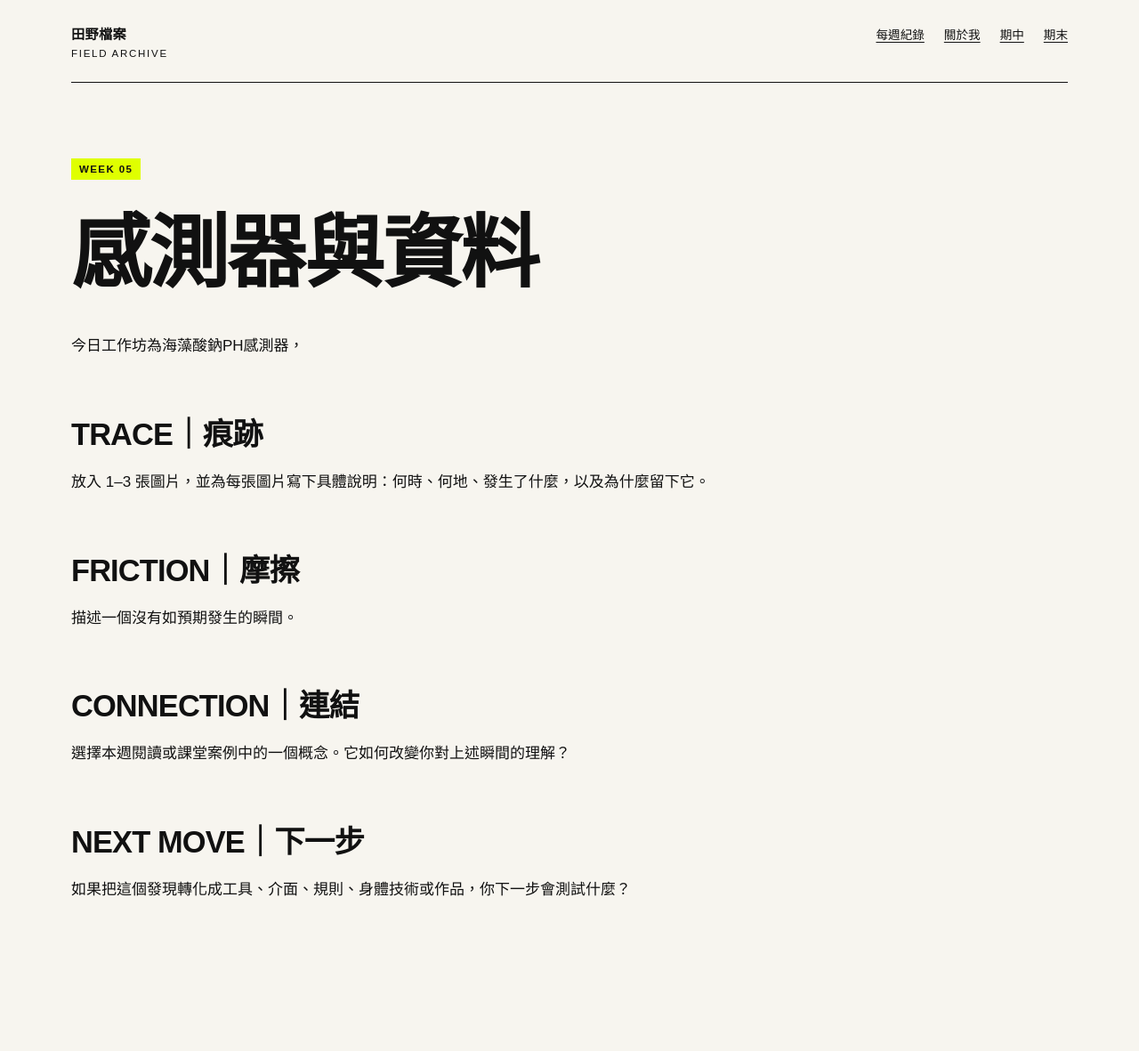
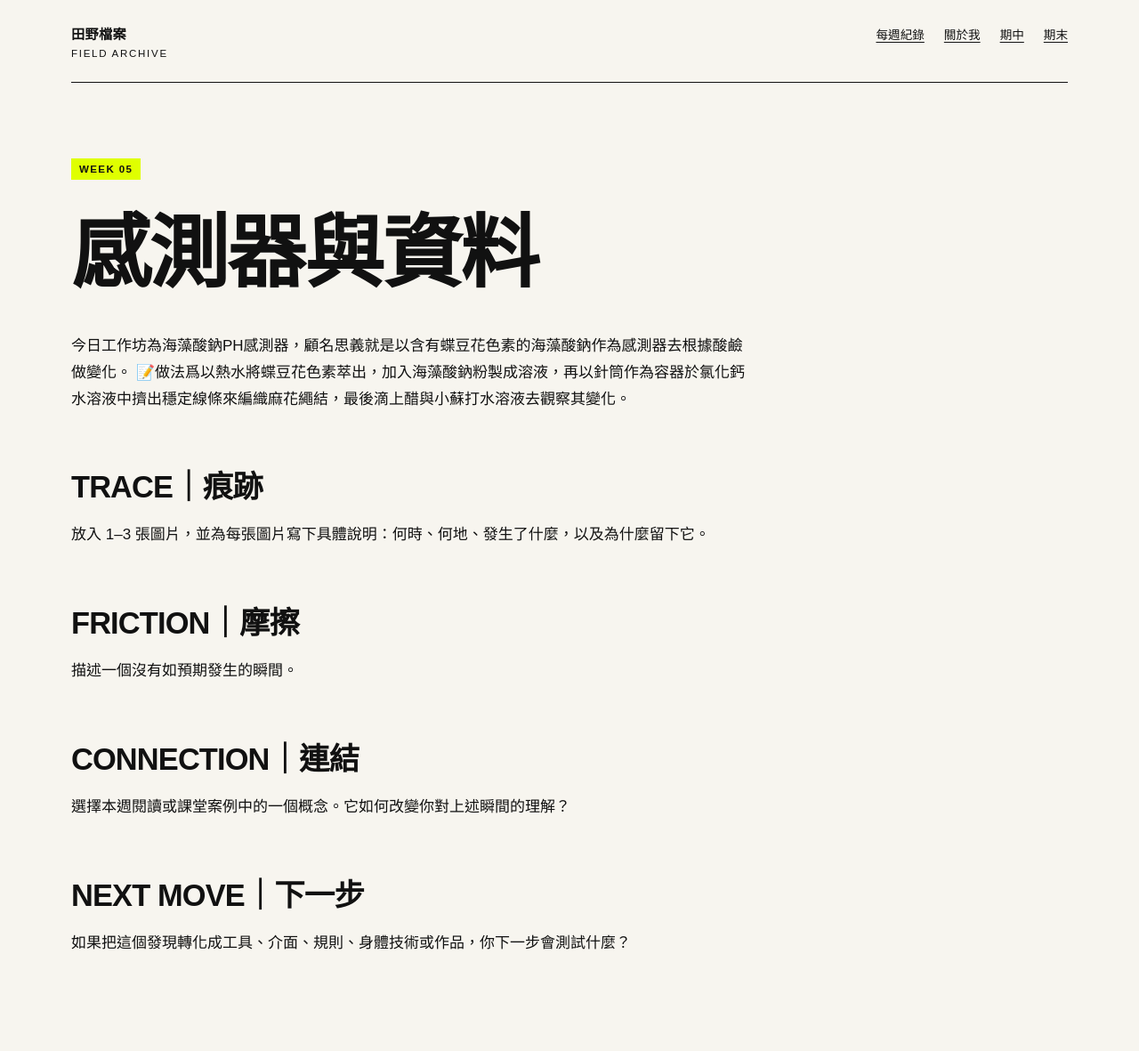
Before and after one commit to amyli951122-rgb/fieldworkarchive, a Jekyll site: the page built from weeks/week-05.md, in a window 1280 px wide. Shown: the whole page at 89% size. Built offline with Jekyll 4.4.1, drawn with Linux system fonts in a browser that asks for light colours; before the commit the page ends 1122 px from its top, so only the background shows below that.

Commit message:
Update week-05.md

```diff
--- a/weeks/week-05.md
+++ b/weeks/week-05.md
@@ -7,7 +7,8 @@ permalink: /weeks/week-05/
 
 # 感測器與資料
 
-今日工作坊為海藻酸鈉PH感測器，
+今日工作坊為海藻酸鈉PH感測器，顧名思義就是以含有蝶豆花色素的海藻酸鈉作為感測器去根據酸鹼做變化。
+📝做法爲以熱水將蝶豆花色素萃出，加入海藻酸鈉粉製成溶液，再以針筒作為容器於氯化鈣水溶液中擠出穩定線條來編織麻花繩結，最後滴上醋與小蘇打水溶液去觀察其變化。
 
 ## TRACE｜痕跡
 
```
